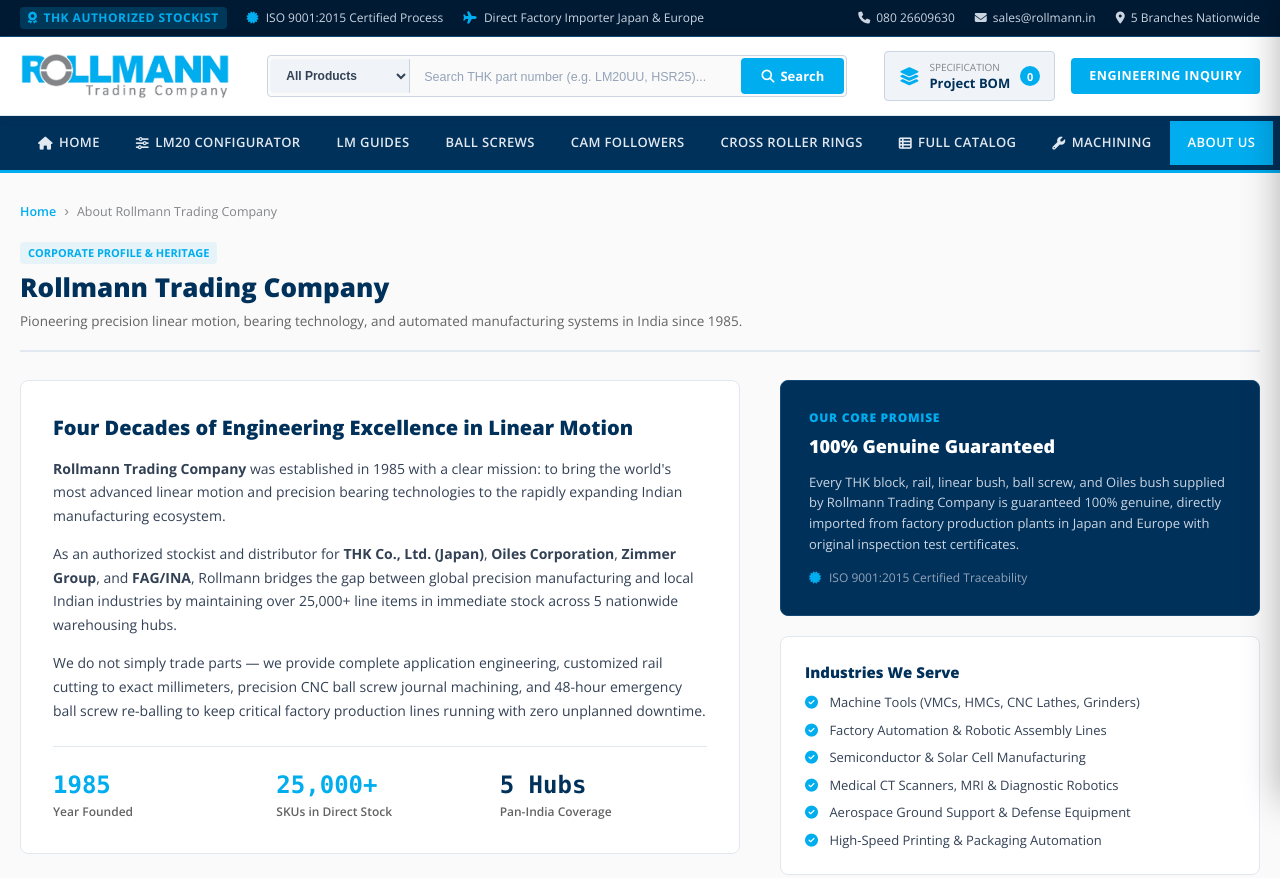
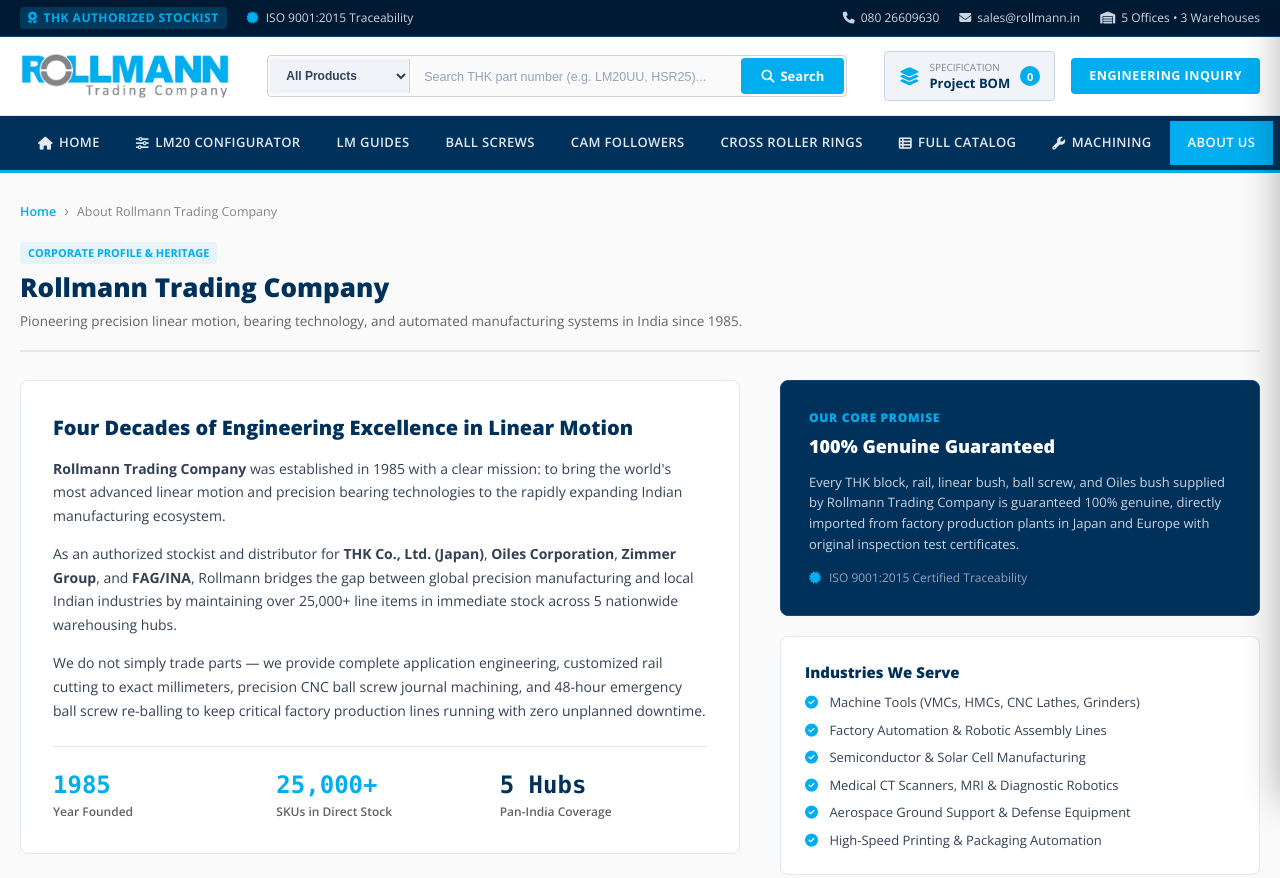
Before and after one commit to vani2009/rollmann, a plain HTML site: page about-us.html in a window 1280 px wide. Shown: the top 878 px of the page. Drawn offline with nearby package versions, Linux system fonts and the light colour scheme.

Commit message:
Update top utility bar: THK stockist, ISO 9001, phone, email, 5 offices 3 warehouses

```diff
--- a/about-us.html
+++ b/about-us.html
@@ -93,13 +93,12 @@
     <div class="container top-bar-inner">
       <div class="top-bar-left">
         <span class="top-bar-badge"><i class="fa-solid fa-award"></i> THK AUTHORIZED STOCKIST</span>
-        <span><i class="fa-solid fa-certificate" style="color:var(--orange-bright); margin-right:4px;"></i> ISO 9001:2015 Certified Process</span>
-        <span><i class="fa-solid fa-plane" style="color:var(--blue-bright); margin-right:4px;"></i> Direct Factory Importer Japan &amp; Europe</span>
+        <span><i class="fa-solid fa-certificate" style="color:var(--rollmann-cyan); margin-right:4px;"></i> ISO 9001:2015 Traceability</span>
       </div>
       <div class="top-bar-right">
         <a href="tel:+918026609630" class="top-link"><i class="fa-solid fa-phone"></i> 080 26609630</a>
         <a href="mailto:sales@rollmann.in" class="top-link"><i class="fa-solid fa-envelope"></i> sales@rollmann.in</a>
-        <a href="contact-us.html" class="top-link"><i class="fa-solid fa-location-dot"></i> 5 Branches Nationwide</a>
+        <a href="contact-us.html" class="top-link"><i class="fa-solid fa-warehouse"></i> 5 Offices &bull; 3 Warehouses</a>
       </div>
     </div>
   </div>
```
Also changed, not shown: ball-screws.html (+2 -3 lines), cam-followers.html (+2 -3 lines), contact-us.html (+2 -3 lines), cross-roller.html (+2 -3 lines), index.html (+1 -2 lines), linear-bush.html (+2 -3 lines), lm-guide.html (+2 -3 lines), products.html (+2 -3 lines), services.html (+2 -3 lines).
